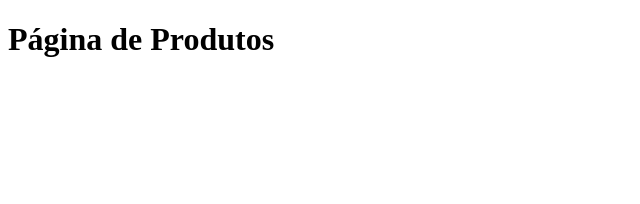
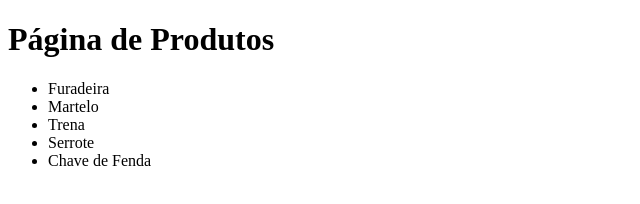
Before and after one commit to ThaisaCarvalho/Primeiro-Repositorio, a plain HTML site: page index.html in a window 1280 px wide. Shown: the whole page, without its empty margins (0-640 px from the left). Drawn offline with Linux system fonts and the light colour scheme.

Commit message:
Finalizada tela de produtos

```diff
--- a/index.html
+++ b/index.html
@@ -7,5 +7,12 @@
 </head>
 <body>
     <h1>Página de Produtos</h1>
+    <ul>
+        <li>Furadeira</li>
+        <li>Martelo</li>
+        <li>Trena</li>
+        <li>Serrote</li>
+        <li>Chave de Fenda</li>
+    </ul>
 </body>
 </html>
```
